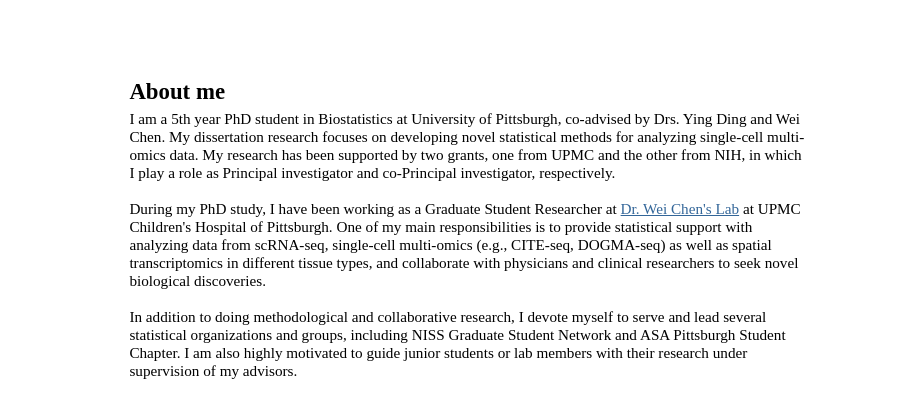
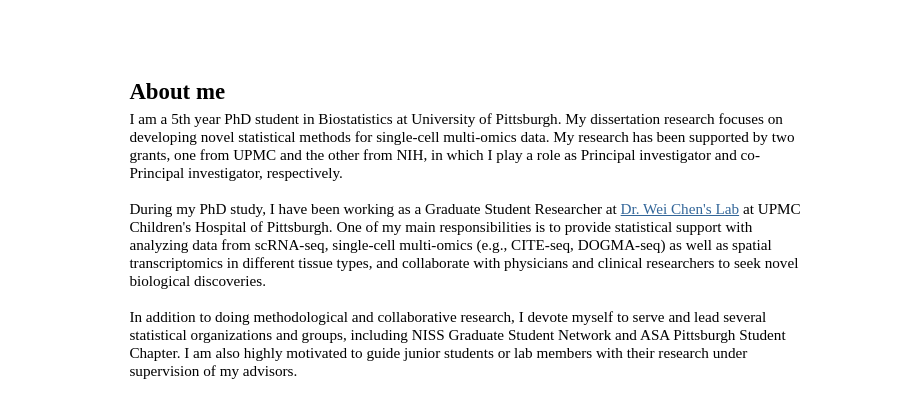
Before and after one commit to tarot0410/tarot0410.github.io, a plain HTML site: page index.html in a window 1280 px wide. Shown: the top 398 px of the page, 358-1280 px from the left. Drawn offline with Linux system fonts and the light colour scheme; a script that the page names is missing.

Commit message:
Update index.html

```diff
--- a/index.html
+++ b/index.html
@@ -47,7 +47,7 @@
 
 			<br>
             <p><h2>About me</h2>
-		I am a 5th year PhD student in Biostatistics at University of Pittsburgh, co-advised by Drs. Ying Ding and Wei Chen. My dissertation research focuses on developing novel statistical methods for analyzing single-cell multi-omics data. My research has been supported by two grants, one from UPMC and the other from NIH, in which I play a role as Principal investigator and co-Principal investigator, respectively.
+		I am a 5th year PhD student in Biostatistics at University of Pittsburgh. My dissertation research focuses on developing novel statistical methods for single-cell multi-omics data. My research has been supported by two grants, one from UPMC and the other from NIH, in which I play a role as Principal investigator and co-Principal investigator, respectively.
 <br> <br>During my PhD study, I have been working as a Graduate Student Researcher at <a href='https://sites.pitt.edu/~wec47/' target="_blank"> Dr. Wei Chen's Lab</a> at UPMC Children's Hospital of Pittsburgh. One of my main responsibilities is to provide statistical support with analyzing data from scRNA-seq, single-cell multi-omics (e.g., CITE-seq, DOGMA-seq) as well as spatial transcriptomics in different tissue types, and collaborate with physicians and clinical researchers to seek novel biological discoveries.
 <br> <br>In addition to doing methodological and collaborative research, I devote myself to serve and lead several statistical organizations and groups, including NISS Graduate Student Network and ASA Pittsburgh Student Chapter. I am also highly motivated to guide junior students or lab members with their research under supervision of my advisors.</p>
 		</div>
@@ -62,7 +62,7 @@ Years Inclusive: 7/1/2020 - 6/30/2022<br>
 Total Direct Costs: $80,000 ($40,000 per year)</li>
 <br>
 <li>
-Funding Agency: NIH/Clinical and Translational Science Institute, University of Pittsburgh<br>
+Funding Agency: NIH / Clinical and Translational Science Institute, University of Pittsburgh<br>
 Grant Number: UL1TR001857<br>
 Grant Title: Joint Analysis of Single-cell Multi-omics Data<br>
 Role on Grant: <b>co-Principal Investigator</b><br>
```
